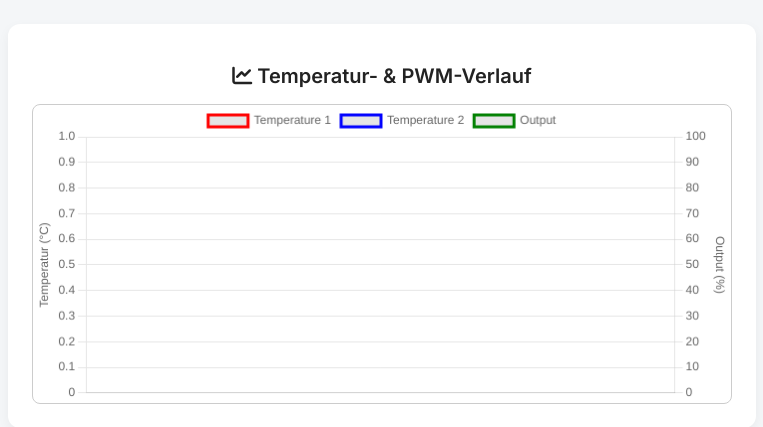
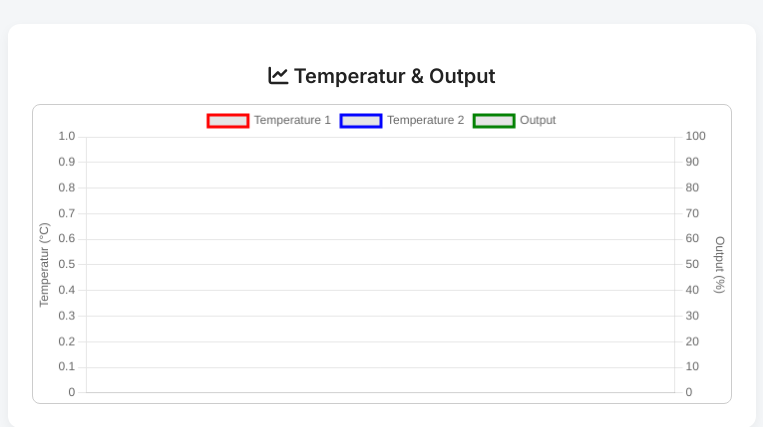
Before and after one commit to Hannesbrm/RasPi_Sperrluft, a Flask app: page / in a window 1280 px wide. Shown: the part 176-603 px from the top of the page, without its empty margins (258-1021 px from the left). Run offline with Flask 3, Linux system fonts and the light colour scheme; some libraries are stand-ins or nearby versions.

Commit message:
Replace PWM terms with DS3502 output and add smbus2

```diff
--- a/fan_control_project/requirements.txt
+++ b/fan_control_project/requirements.txt
@@ -8,3 +8,4 @@ pytest
 pytest-cov
 pytest-mock
 freezegun
+smbus2
--- a/fan_control_project/web/templates/index.html
+++ b/fan_control_project/web/templates/index.html
@@ -324,7 +324,7 @@ canvas {
 
 <main>
   <div class="card">
-    <h2><i class="fas fa-chart-line"></i> Temperatur- &amp; PWM-Verlauf</h2>
+    <h2><i class="fas fa-chart-line"></i> Temperatur &amp; Output</h2>
     <canvas id="tempChart" width="400" height="200"></canvas>
   </div>
 
```
